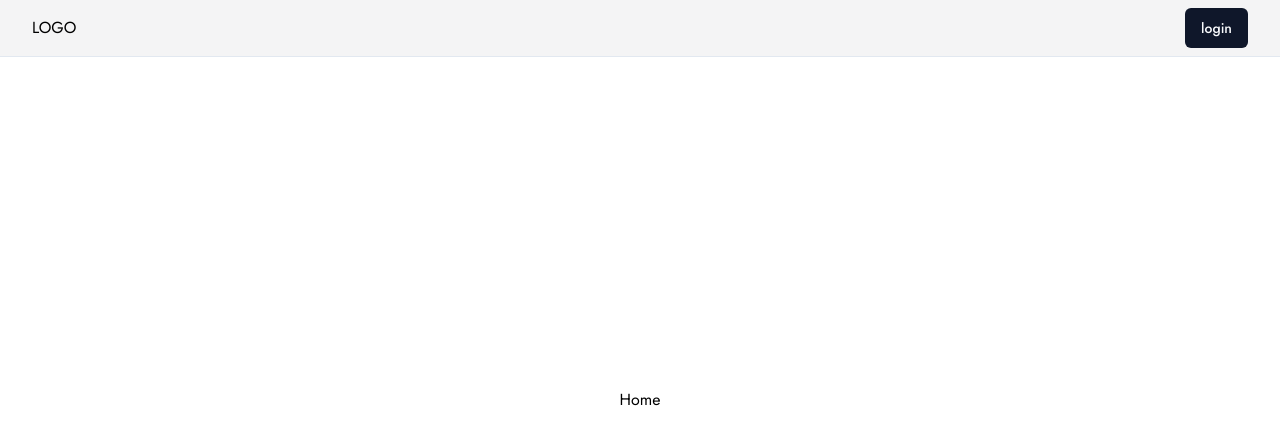
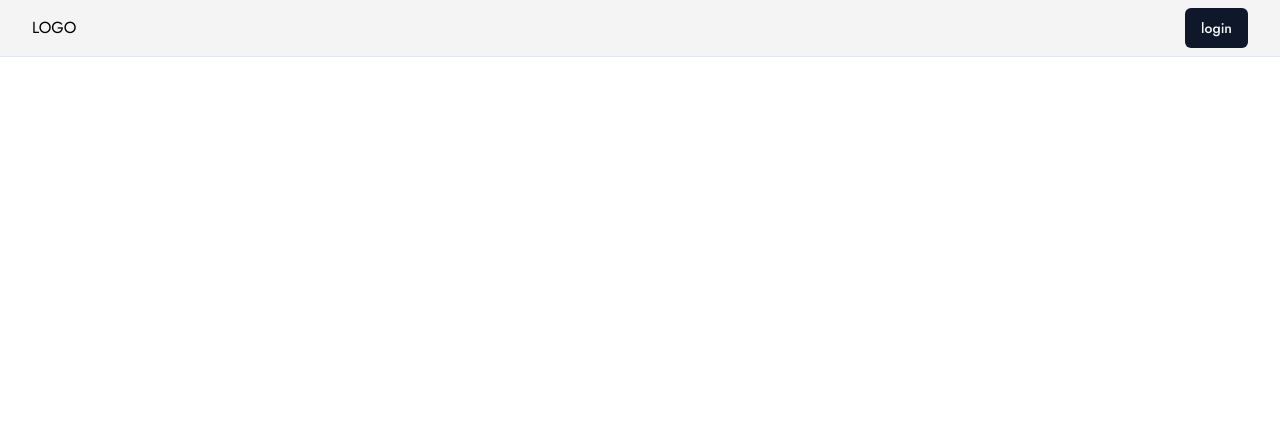
Before and after one commit to Noppadol35/SE-Project, a Next.js app: page / in a window 1280 px wide. Shown: the top 444 px of the page. Built offline with nearby package versions, Linux system fonts and the light colour scheme.

Commit message:
✅ Refactor layout and remove empty line in page component

```diff
--- a/src/app/layout.tsx
+++ b/src/app/layout.tsx
@@ -58,7 +58,7 @@ export default function Layout({ children }: Props) {
             <Notifications />
             <ModalsProvider>
               <SessionProvider>
-                <main className=" h-screen flex justify-center items-center ">
+                <main className=" h-screen justify-center items-center">
                   <Navbar />
                   {children}
                 </main>
--- a/src/app/page.tsx
+++ b/src/app/page.tsx
@@ -2,7 +2,6 @@
 export default function Home() {
   return (
     <div>
-
       <h1>Home</h1>
     </div>
   );
```
